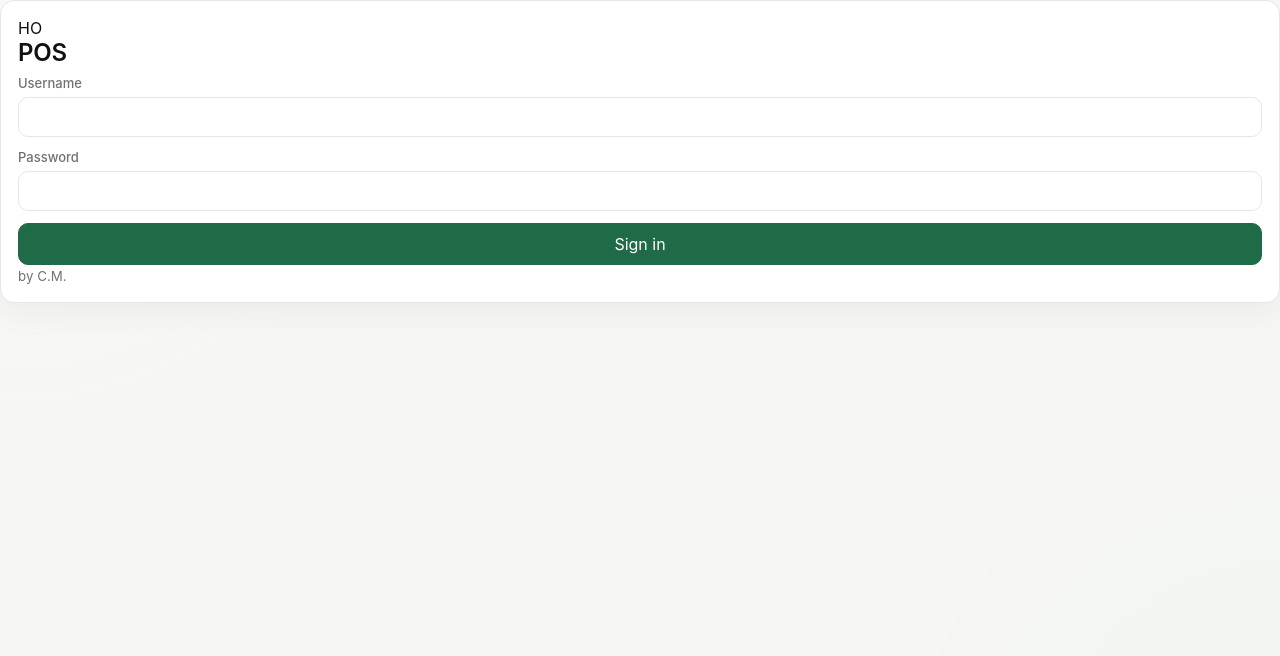
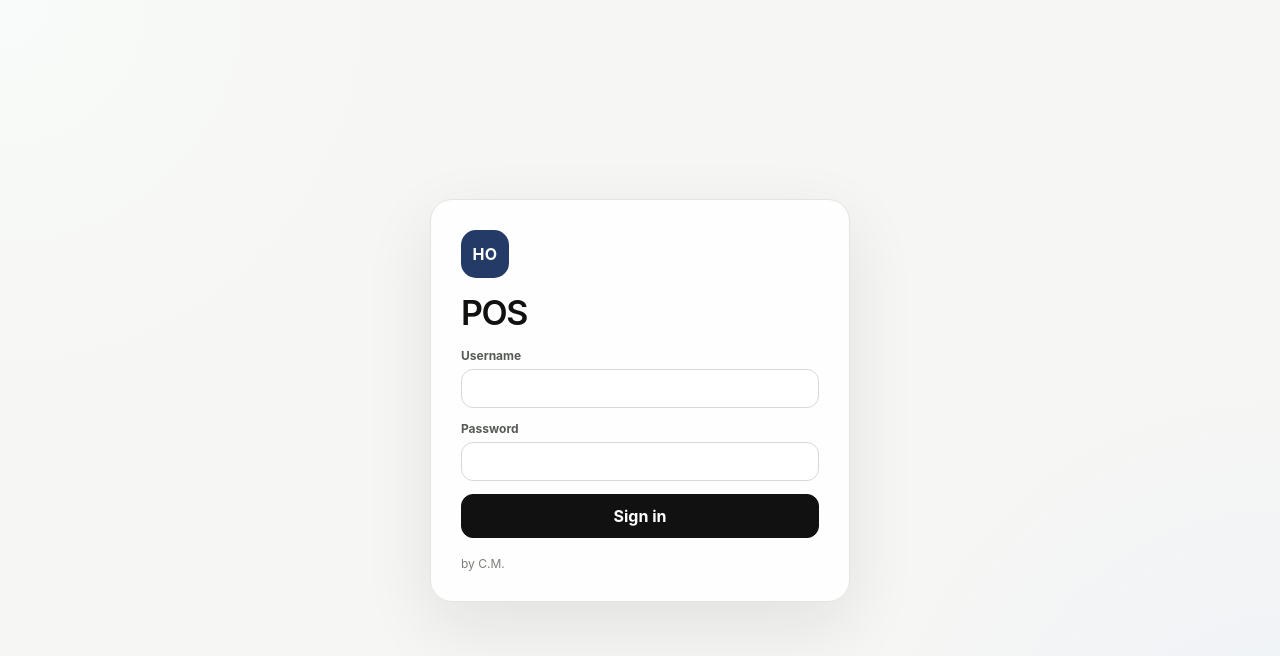
Before and after one commit to moraledacaryl-dev/pos-cloud-online, a Next.js app in the folder frontend/: page /login in a window 1280 px wide. Shown: the top 656 px of the page. Built offline with nearby package versions, Linux system fonts and the light colour scheme; no server answers.

Commit message:
style: align POS login layout

```diff
--- a/frontend/app/login/page.js
+++ b/frontend/app/login/page.js
@@ -4,6 +4,46 @@ import { useState } from 'react';
 import { bootstrap, login, setRefreshToken, setToken } from '../../lib/api';
 
 const SHOW_DEVELOPMENT_BOOTSTRAP = process.env.NEXT_PUBLIC_ENABLE_ADMIN_BOOTSTRAP === 'true';
+
+const styles = {
+  shell: {
+    minHeight: '100vh',
+    display: 'grid',
+    placeItems: 'center',
+    padding: 24,
+    background: 'radial-gradient(circle at top left, #f8fbf9 0, transparent 32%), radial-gradient(circle at bottom right, #eef2f8 0, transparent 28%), #f6f6f4',
+  },
+  card: {
+    width: 'min(420px, 100%)',
+    display: 'grid',
+    gap: 18,
+    padding: 30,
+    borderRadius: 22,
+    border: '1px solid #e1e6df',
+    background: 'rgba(255,255,255,.9)',
+    boxShadow: '0 24px 70px rgba(26,38,30,.09)',
+  },
+  mark: {
+    width: 48,
+    height: 48,
+    display: 'grid',
+    placeItems: 'center',
+    borderRadius: 15,
+    background: '#243b68',
+    color: '#fff',
+    fontWeight: 720,
+    letterSpacing: '.03em',
+  },
+  title: { margin: 0, fontSize: 34, letterSpacing: '-.04em', lineHeight: 1 },
+  form: { display: 'grid', gap: 13 },
+  label: { display: 'grid', gap: 6, fontSize: 12, fontWeight: 650, color: '#565b55' },
+  input: { width: '100%', padding: '11px 12px', borderRadius: 12, border: '1px solid #d7dad4', background: '#fff' },
+  button: { width: '100%', padding: '11px 12px', borderRadius: 12, border: '1px solid #111', background: '#111', color: '#fff', fontWeight: 650, cursor: 'pointer' },
+  secondary: { width: '100%', padding: '10px 12px', borderRadius: 12, border: '1px solid #d7dad4', background: '#fff', color: '#111', fontWeight: 650, cursor: 'pointer' },
+  credit: { color: '#7b8179', fontSize: 12 },
+  error: { color: '#b42318', fontSize: 13, margin: 0 },
+  notice: { color: '#1f6a47', fontSize: 13, margin: 0 },
+};
 
 export default function LoginPage() {
   const [form, setForm] = useState({ username: '', password: '' });
@@ -45,26 +85,20 @@ export default function LoginPage() {
   }
 
   return (
-    <div className="stack login-stack">
-      <section className="section login-panel">
-        <div className="login-mark">HO</div>
-        <h1>POS</h1>
-        <form className="form-stack" onSubmit={handleSubmit}>
-          <label className="field">
-            Username
-            <input autoComplete="username" value={form.username} onChange={(e) => setForm((prev) => ({ ...prev, username: e.target.value }))} />
-          </label>
-          <label className="field">
-            Password
-            <input autoComplete="current-password" type="password" value={form.password} onChange={(e) => setForm((prev) => ({ ...prev, password: e.target.value }))} />
-          </label>
-          <button type="submit" className="primary" disabled={loading}>{loading ? 'Signing in…' : 'Sign in'}</button>
-          {SHOW_DEVELOPMENT_BOOTSTRAP && <button type="button" className="secondary" onClick={handleBootstrap} disabled={loading}>Bootstrap admin</button>}
-          {!!notice && <p className="notice-text">{notice}</p>}
-          {!!error && <p className="error-text">{error}</p>}
+    <main style={styles.shell}>
+      <section style={styles.card}>
+        <div style={styles.mark}>HO</div>
+        <h1 style={styles.title}>POS</h1>
+        <form style={styles.form} onSubmit={handleSubmit}>
+          <label style={styles.label}>Username<input style={styles.input} autoComplete="username" value={form.username} onChange={(e) => setForm((prev) => ({ ...prev, username: e.target.value }))} /></label>
+          <label style={styles.label}>Password<input style={styles.input} autoComplete="current-password" type="password" value={form.password} onChange={(e) => setForm((prev) => ({ ...prev, password: e.target.value }))} /></label>
+          <button type="submit" style={styles.button} disabled={loading}>{loading ? 'Signing in…' : 'Sign in'}</button>
+          {SHOW_DEVELOPMENT_BOOTSTRAP && <button type="button" style={styles.secondary} onClick={handleBootstrap} disabled={loading}>Bootstrap admin</button>}
+          {!!notice && <p style={styles.notice}>{notice}</p>}
+          {!!error && <p style={styles.error}>{error}</p>}
         </form>
-        <small className="muted">by C.M.</small>
+        <small style={styles.credit}>by C.M.</small>
       </section>
-    </div>
+    </main>
   );
 }
```
